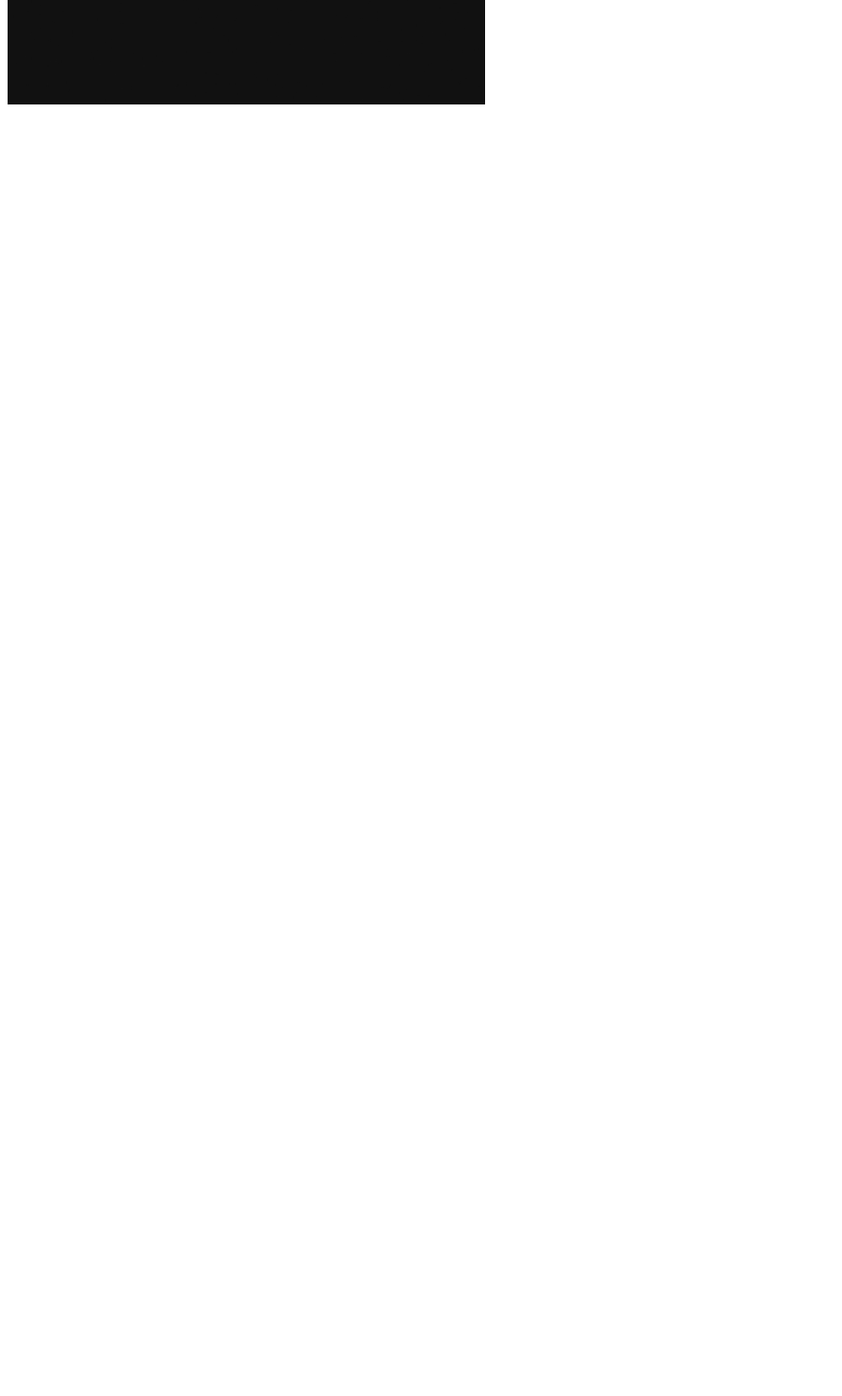
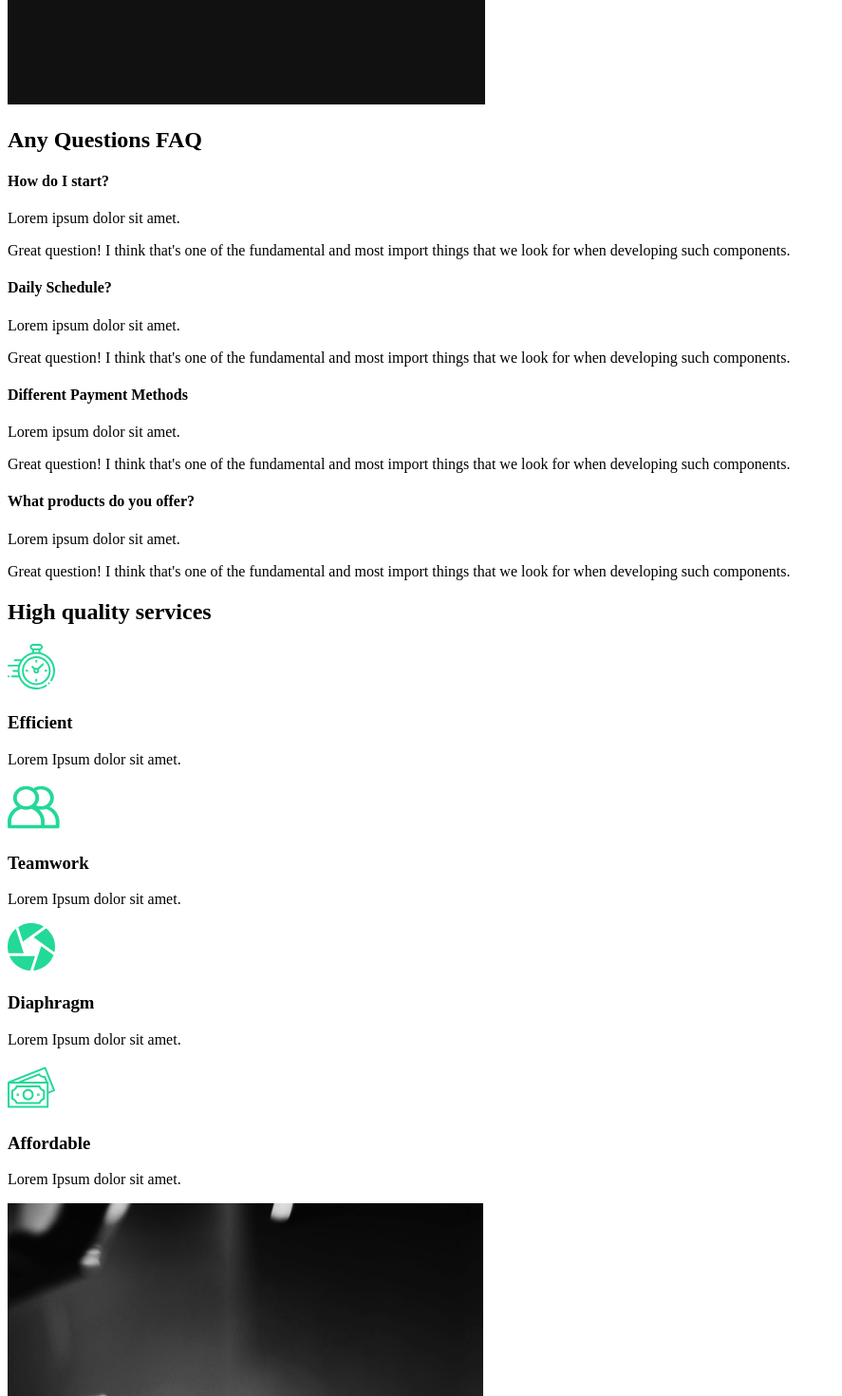
Before and after one commit to tbriggs1/portfoliowebste, a React (Create React App) app: page / in a window 1280 px wide. Shown: the part 860-2330 px from the top of the page at 95% size, without its empty margins (0-887 px from the left). Before the commit the page ends 982 px from the top, so only its background shows below. Built offline with nearby package versions, Linux system fonts and the light colour scheme.

Commit message:
About page data complete

```diff
--- a/src/App.js
+++ b/src/App.js
@@ -1,12 +1,14 @@
 import React from 'react';
 import AboutSection from './components/AboutSection';
+import ServicesSection from './components/ServicesSection';
 import AboutUs from './pages/AboutUs';
 
 function App() {
   return (
-    <div className="App">
+    <>
       <AboutUs />
-    </div>
+      <ServicesSection />
+    </>
   );
 }
 
--- /dev/null
+++ b/src/components/FaqSection.js
@@ -0,0 +1,47 @@
+import React from 'react';
+
+const FaqSection = () => {
+    return(
+        <div className="faq">
+            <h2>Any Questions <span>FAQ</span></h2>
+            <div className="question">
+                <h4>How do I start?</h4>
+                <div className="answer">
+                    <p>Lorem ipsum dolor sit amet.</p>
+                    <p>
+                        Great question! I think that's one of the fundamental and most import things that we look for when developing such components.
+                    </p>
+                </div>
+            </div>
+            <div className="question">
+                <h4>Daily Schedule?</h4>
+                <div className="answer">
+                    <p>Lorem ipsum dolor sit amet.</p>
+                    <p>
+                        Great question! I think that's one of the fundamental and most import things that we look for when developing such components.
+                    </p>
+                </div>
+            </div>
+            <div className="question">
+                <h4>Different Payment Methods</h4>
+                <div className="answer">
+                    <p>Lorem ipsum dolor sit amet.</p>
+                    <p>
+                        Great question! I think that's one of the fundamental and most import things that we look for when developing such components.
+                    </p>
+                </div>
+            </div>
+            <div className="question">
+                <h4>What products do you offer?</h4>
+                <div className="answer">
+                    <p>Lorem ipsum dolor sit amet.</p>
+                    <p>
+                        Great question! I think that's one of the fundamental and most import things that we look for when developing such components.
+                    </p>
+                </div>
+            </div>
+        </div>
+    )
+}
+
+export default FaqSection;
--- /dev/null
+++ b/src/components/ServicesSection.js
@@ -0,0 +1,51 @@
+import React from 'react';
+import clock from '../img/clock.svg';
+import diaphragm from '../img/diaphragm.svg';
+import money from '../img/money.svg';
+import teamwork from '../img/teamwork.svg';
+import home2 from '../img/home2.png';
+
+const ServicesSection = () => {
+    return(
+        <div className="services">
+            <div className="description">
+                <h2>High <span>quality</span> services</h2>
+                <div className="cards">
+                    <div className="card">
+                        <div className="icon">
+                            <img alt="icon" src={clock}/>
+                            <h3>Efficient</h3>
+                        </div>
+                        <p>Lorem Ipsum dolor sit amet.</p>
+                    </div>
+                    <div className="card">
+                        <div className="icon">
+                            <img alt="icon" src={teamwork}/>
+                            <h3>Teamwork</h3>
+                        </div>
+                        <p>Lorem Ipsum dolor sit amet.</p>
+                    </div>
+                    <div className="card">
+                        <div className="icon">
+                            <img alt="icon" src={diaphragm}/>
+                            <h3>Diaphragm</h3>
+                        </div>
+                        <p>Lorem Ipsum dolor sit amet.</p>
+                    </div>
+                    <div className="card">
+                        <div className="icon">
+                            <img alt="icon" src={money}/>
+                            <h3>Affordable</h3>
+                        </div>
+                        <p>Lorem Ipsum dolor sit amet.</p>
+                    </div>
+                </div>
+            </div>
+            <div className='image'>
+                <img alt="home" src={home2}/>
+            </div>
+        </div>
+    )
+}
+
+export default ServicesSection;
--- a/src/pages/AboutUs.js
+++ b/src/pages/AboutUs.js
@@ -1,10 +1,14 @@
 import React from 'react';
-import AboutSection from '../components/AboutSection'
+import AboutSection from '../components/AboutSection';
+import FaqSection from '../components/FaqSection';
 
 const AboutUs = () =>
 {
     return(
-        <AboutSection />
+        <div>
+            <AboutSection />
+            <FaqSection />
+        </div>
     )
 }
 
```
